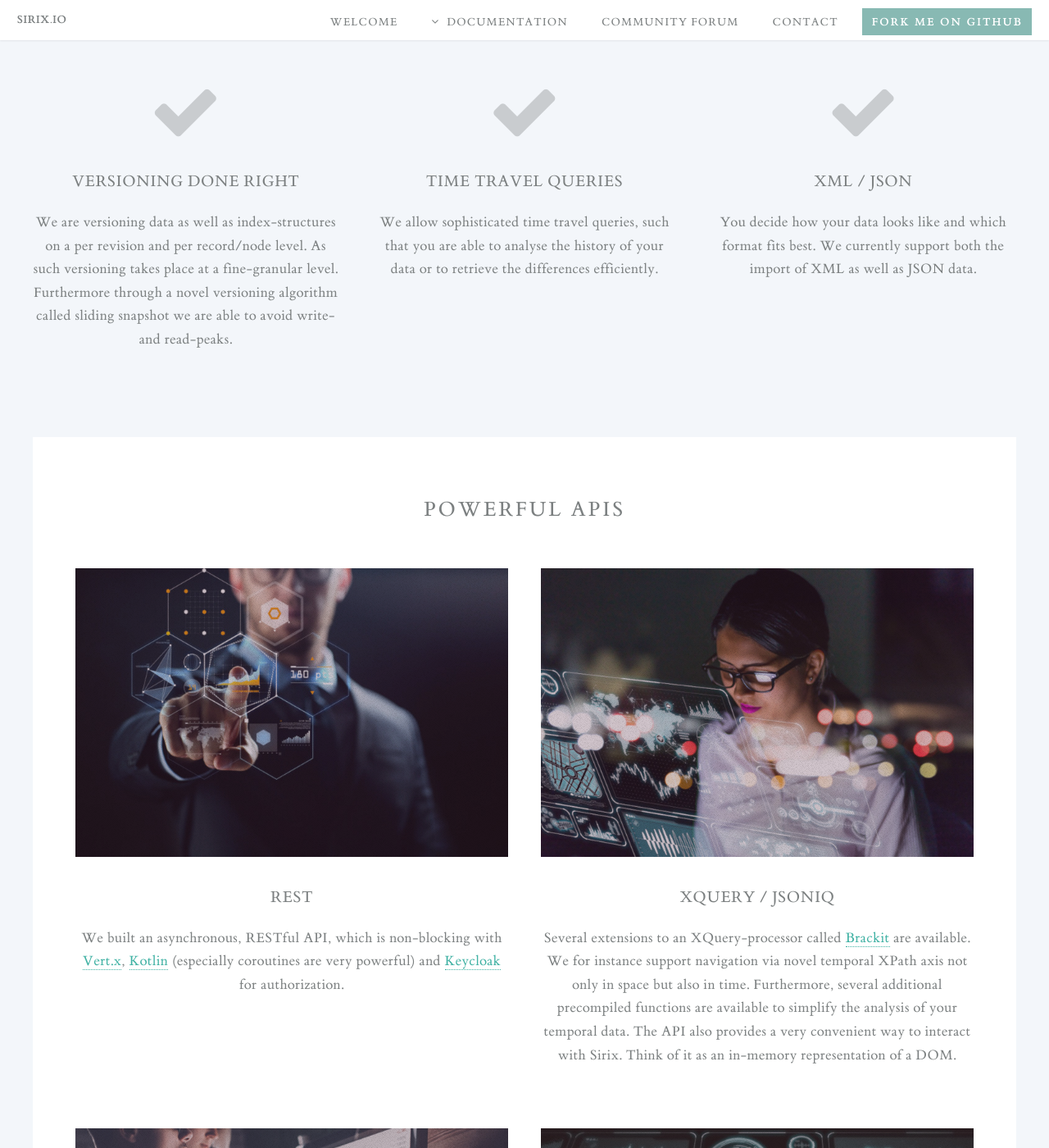
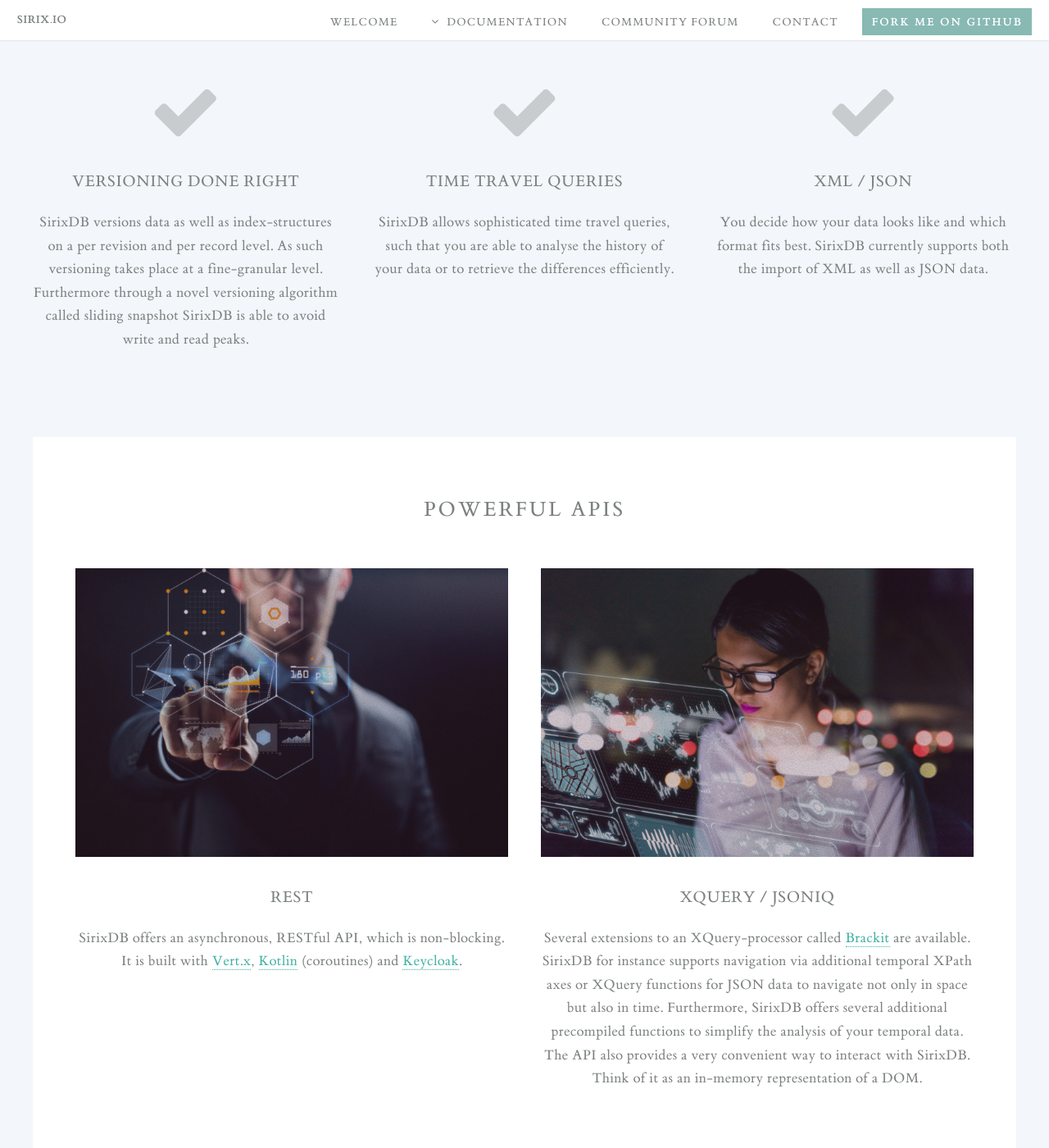
Before and after one commit to sirixdb/sirixdb.github.io, a Jekyll site: the page built from index.html, in a window 1280 px wide and 1400 px high, scrolled down 2083 px. Shown: the whole window at 82% size. Built offline with Jekyll 4.4.1, drawn with Linux system fonts in a browser that asks for light colours; some of the changed text lies outside the part shown.

Commit message:
Update index.html

```diff
--- a/index.html
+++ b/index.html
@@ -40,9 +40,9 @@
 								<header>
 									<h2>Keep the full history of your data for time travel analysis, audits, to correct human or application errors...</h2>
 								</header>
-								<p>We are taking care of keeping storage space to a minimum, while supporting the reconstruction of any revision in linear time.</p>
-								<p>Furthermore we allow time travel queries such that you're able to analyse the history of your data efficiently in order to predict the future or to do audits.</p>
-                                                                <p>Not enough? What about correcting any human or application errors or to compare any revision of your XML- or JSON-documents efficiently?</p>
+								<p>SirixDB takes care of keeping storage space to a minimum, while supporting the reconstruction of any revision in linear time.</p>
+								<p>Furthermore it allows time travel queries such that you're able to analyse the history of your data efficiently in order to predict the future or to do audits.</p>
+                                                                <p>Not enough? What about correcting any human or application errors or to compare any revision of your XML or JSON documents efficiently?</p>
                                                                 <footer>
 									<ul class="buttons">
 										<li><a href="#more" class="button fit scrolly">Find Out More</a></li>
@@ -75,7 +75,7 @@
 									<header>
 										<h3>Versioning done right</h3>
 									</header>
-									<p>We are versioning data as well as index-structures on a per revision and per record/node level. As such versioning takes place at a fine-granular level. Furthermore through a novel versioning algorithm called <em>sliding snapshot</em> we are able to avoid write- and read-peaks.</p>
+									<p>SirixDB versions data as well as index-structures on a per revision and per record level. As such versioning takes place at a fine-granular level. Furthermore through a novel versioning algorithm called <em>sliding snapshot</em> SirixDB is able to avoid write and read peaks.</p>
 								</section>
 
 							</div>
@@ -86,7 +86,7 @@
 									<header>
 										<h3>Time travel queries</h3>
 									</header>
-									<p>We allow sophisticated time travel queries, such that you are able to analyse the history of your data or to retrieve the differences efficiently.</p>
+									<p>SirixDB allows sophisticated time travel queries, such that you are able to analyse the history of your data or to retrieve the differences efficiently.</p>
 								</section>
 
 							</div>
@@ -97,7 +97,7 @@
 									<header>
 										<h3>XML / JSON</h3>
 									</header>
-									<p>You decide how your data looks like and which format fits best. We currently support both the import of XML as well as JSON data.</p>
+									<p>You decide how your data looks like and which format fits best. SirixDB currently supports both the import of XML as well as JSON data.</p>
 								</section>
 
 							</div>
@@ -119,7 +119,7 @@
 									<header>
 										<h3>REST</h3>
 									</header>
-									<p>We built an asynchronous, RESTful API, which is non-blocking with <a href="https://vertx.io">Vert.x</a>, <a href="https://kotlinlang.org">Kotlin</a> (especially coroutines are very powerful) and <a href="https://www.keycloak.org">Keycloak</a> for authorization.</p>
+									<p>SirixDB offers an asynchronous, RESTful API, which is non-blocking. It is built with <a href="https://vertx.io">Vert.x</a>, <a href="https://kotlinlang.org">Kotlin</a> (coroutines) and <a href="https://www.keycloak.org">Keycloak</a>.</p>
 								</section>
 
 							</div>
@@ -130,7 +130,7 @@
 									<header>
 										<h3>XQuery / JSONiq</h3>
 									</header>
-									<p>Several extensions to an XQuery-processor called <a href="http://brackit.org">Brackit</a> are available. We for instance support navigation via novel temporal XPath axis not only in space but also in time. Furthermore, several additional precompiled functions are available to simplify the analysis of your temporal data. The API also provides a very convenient way to interact with Sirix. Think of it as an in-memory representation of a DOM.</p>
+									<p>Several extensions to an XQuery-processor called <a href="http://brackit.org">Brackit</a> are available. SirixDB for instance supports navigation via additional temporal XPath axes or XQuery functions for JSON data to navigate not only in space but also in time. Furthermore, SirixDB offers several additional precompiled functions to simplify the analysis of your temporal data. The API also provides a very convenient way to interact with SirixDB. Think of it as an in-memory representation of a DOM.</p>
 								</section>
 
 							</div>
@@ -143,7 +143,7 @@
 									<header>
 										<h3>Transactional cursor API</h3>
 									</header>
-									<p>Our low-level, transactional, cursor based API is very powerful. We not only provide standard XPath axis and additionally temporal enhancements to navigate in time, but also several other axis as for instance a LevelOrder axis, a PostorderAxis, a DescendantAxis which can skip whole subtrees. Furthermore, we provide several filters and much more.</p>
+									<p>SirixDB provides a transactional low-level, cursor based API which is very powerful. SirixDB not only provides standard XPath axes. It also provides additionally temporal enhancements to navigate in time. Furthermore several other axes as for instance a LevelOrder axis, a PostorderAxis and a DescendantAxis which can skip whole subtrees exists. Additionally, SirixDB provides several filters, a NestedAxis, a PredicateAxis and much more.</p>
 								</section>
 
 							</div>
```
Also changed, not shown: other parts of index.html (+1 -1 lines).
